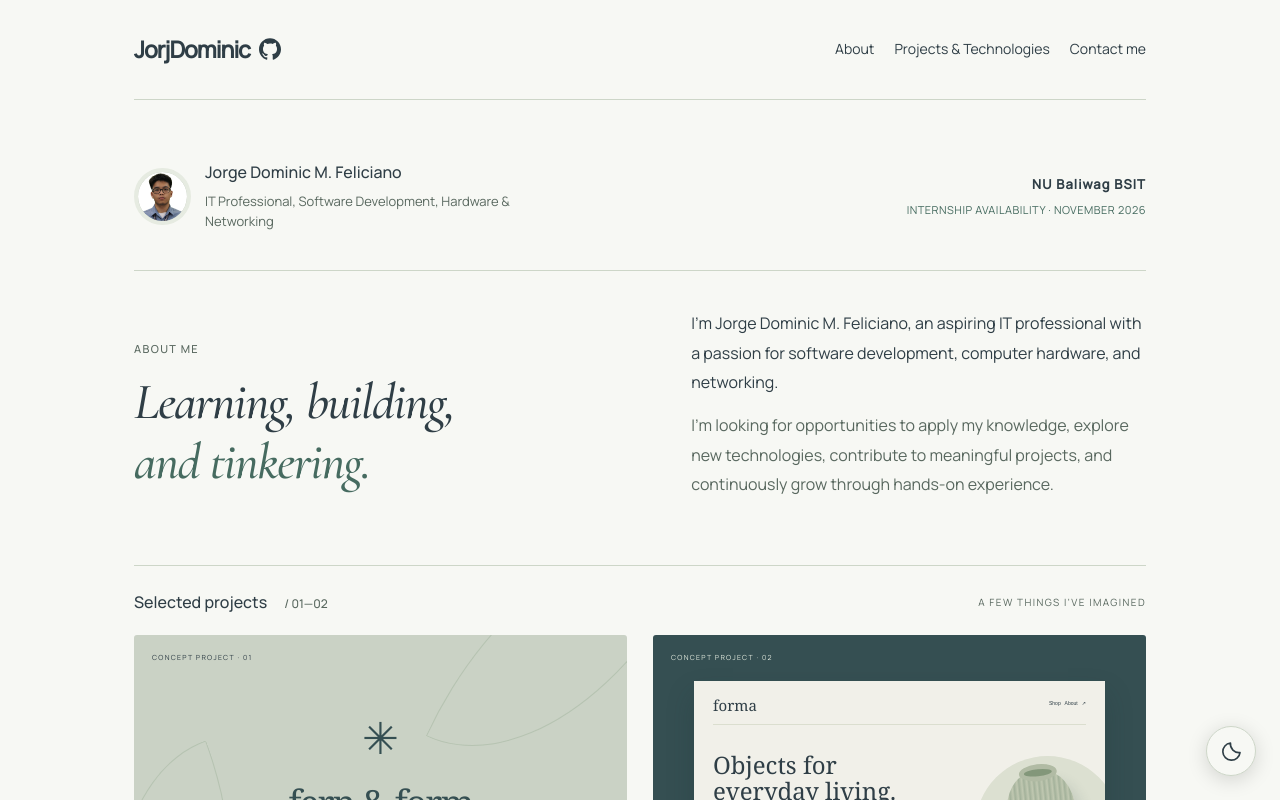
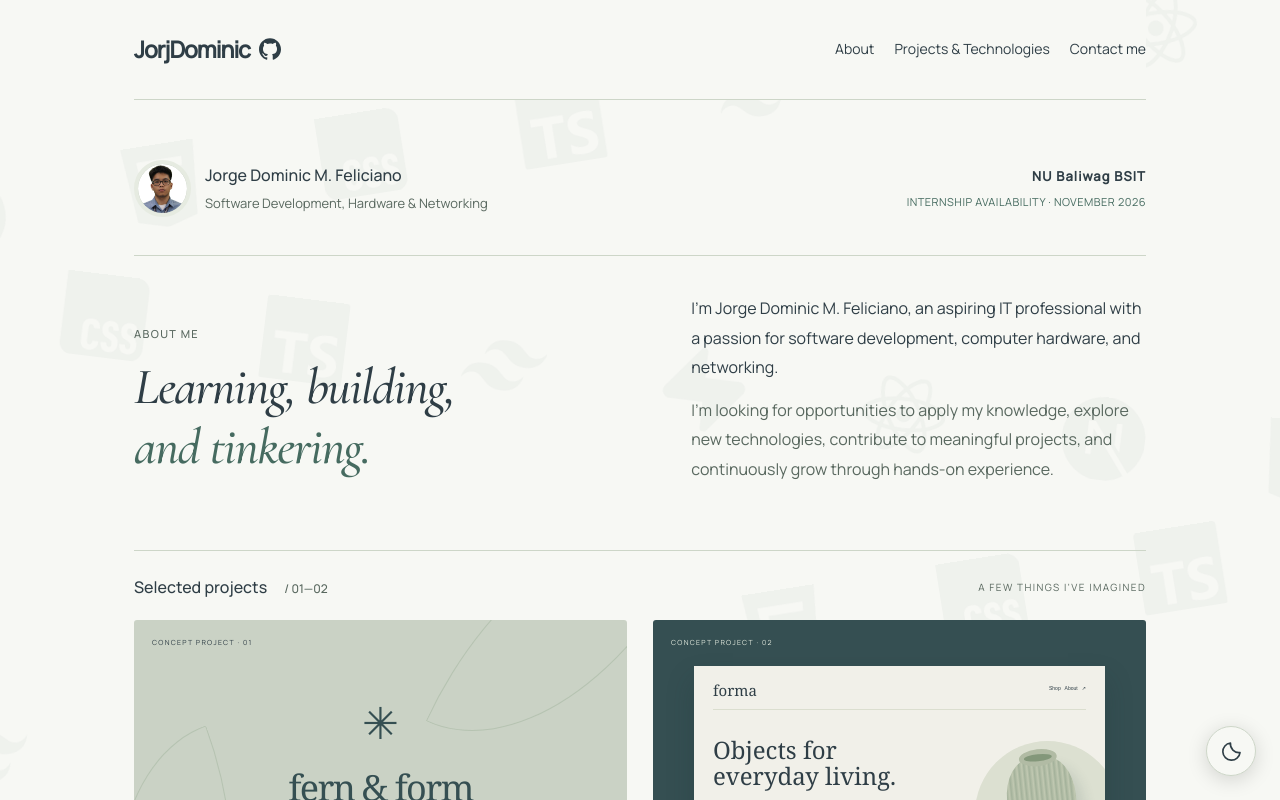
Before and after one commit to JorjDominic/Portfolio, a React (Create React App) app: page / in a window 1280 px wide. Shown: the top 800 px of the page. Built offline with nearby package versions, Linux system fonts and the light colour scheme.

Commit message:
Update Site source

```diff
--- a/src/App.css
+++ b/src/App.css
@@ -1468,3 +1468,87 @@ html {
     animation: none;
   }
 }
+
+/* Slow, decorative technology marks behind the full viewport. */
+.portfolio {
+  position: relative;
+  isolation: isolate;
+}
+.ambient-technologies {
+  position: fixed;
+  inset: 0;
+  z-index: -1;
+  overflow: hidden;
+  pointer-events: none;
+  user-select: none;
+  opacity: 0.045;
+  color: var(--accent);
+}
+:root[data-theme="dark"] .ambient-technologies {
+  opacity: 0.055;
+}
+.ambient-row {
+  position: absolute;
+  left: 0;
+  width: 100%;
+  top: 9%;
+  transform: rotate(-9deg) scale(1.1);
+}
+.ambient-row:nth-child(2) {
+  top: 43%;
+  transform: rotate(7deg) scale(1.1);
+}
+.ambient-row:nth-child(3) {
+  top: 77%;
+}
+.ambient-track {
+  display: flex;
+  width: max-content;
+  animation: ambient-drift 100s linear infinite;
+}
+.ambient-row:nth-child(2) .ambient-track {
+  animation-direction: reverse;
+  animation-duration: 125s;
+}
+.ambient-row:nth-child(3) .ambient-track {
+  animation-duration: 145s;
+}
+.ambient-logo-group {
+  display: flex;
+  justify-content: space-around;
+  align-items: center;
+  flex-shrink: 0;
+  min-width: 100vw;
+}
+.ambient-logo {
+  display: block;
+  flex-shrink: 0;
+  width: 76px;
+  height: 76px;
+  margin: 0 clamp(30px, 4vw, 90px);
+  background: currentColor;
+  mask-image: var(--logo-mask);
+  mask-position: center;
+  mask-repeat: no-repeat;
+  mask-size: contain;
+}
+.ambient-technologies.is-paused .ambient-track {
+  animation-play-state: paused;
+}
+@keyframes ambient-drift {
+  to {
+    transform: translateX(-50%);
+  }
+}
+@media (max-width: 700px) {
+  .ambient-logo {
+    width: 58px;
+    height: 58px;
+    margin: 0 36px;
+  }
+}
+@media (prefers-reduced-motion: reduce) {
+  .ambient-track {
+    animation: none;
+  }
+}
--- a/src/App.js
+++ b/src/App.js
@@ -99,6 +99,37 @@ export default function App() {
   }, [dark]);
   return (
     <div className="portfolio editorial">
+      <div
+        className={"ambient-technologies" + (motionPaused ? " is-paused" : "")}
+        aria-hidden="true"
+      >
+        {[0, 1, 2].map((row) => (
+          <div className="ambient-row" key={row}>
+            <div className="ambient-track">
+              {[0, 1].map((copy) => (
+                <div className="ambient-logo-group" key={copy}>
+                  {skillGroups[0].items.map(([name, icon], index) => (
+                    <span
+                      className="ambient-logo"
+                      key={icon}
+                      style={{
+                        "--logo-mask":
+                          "url(" +
+                          process.env.PUBLIC_URL +
+                          "/icons/" +
+                          skillGroups[0].items[
+                            (index + row * 2) % skillGroups[0].items.length
+                          ][1] +
+                          ".svg)",
+                      }}
+                    />
+                  ))}
+                </div>
+              ))}
+            </div>
+          </div>
+        ))}
+      </div>
       <header ref={headerRef}>
         <a className="logo" href="#home">
           JorjDominic
@@ -133,10 +164,7 @@ export default function App() {
             </button>
             <div>
               <strong>Jorge Dominic M. Feliciano</strong>
-              <small>
-                IT Professional, Software Development, Hardware &amp;
-                Networking
-              </small>
+              <small>Software Development, Hardware &amp; Networking</small>
             </div>
             <span className="availability">
               <span className="education">NU Baliwag BSIT</span>
```
